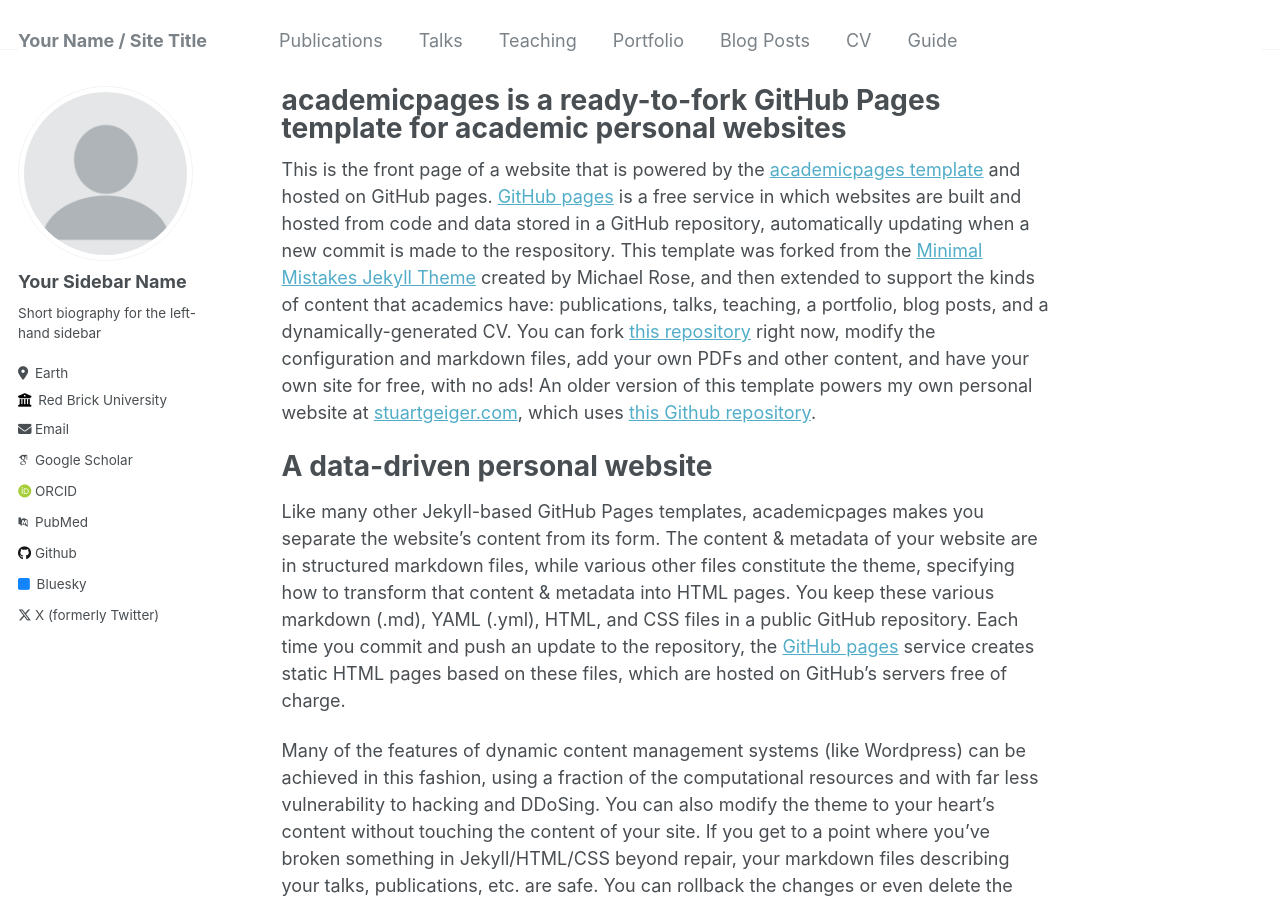
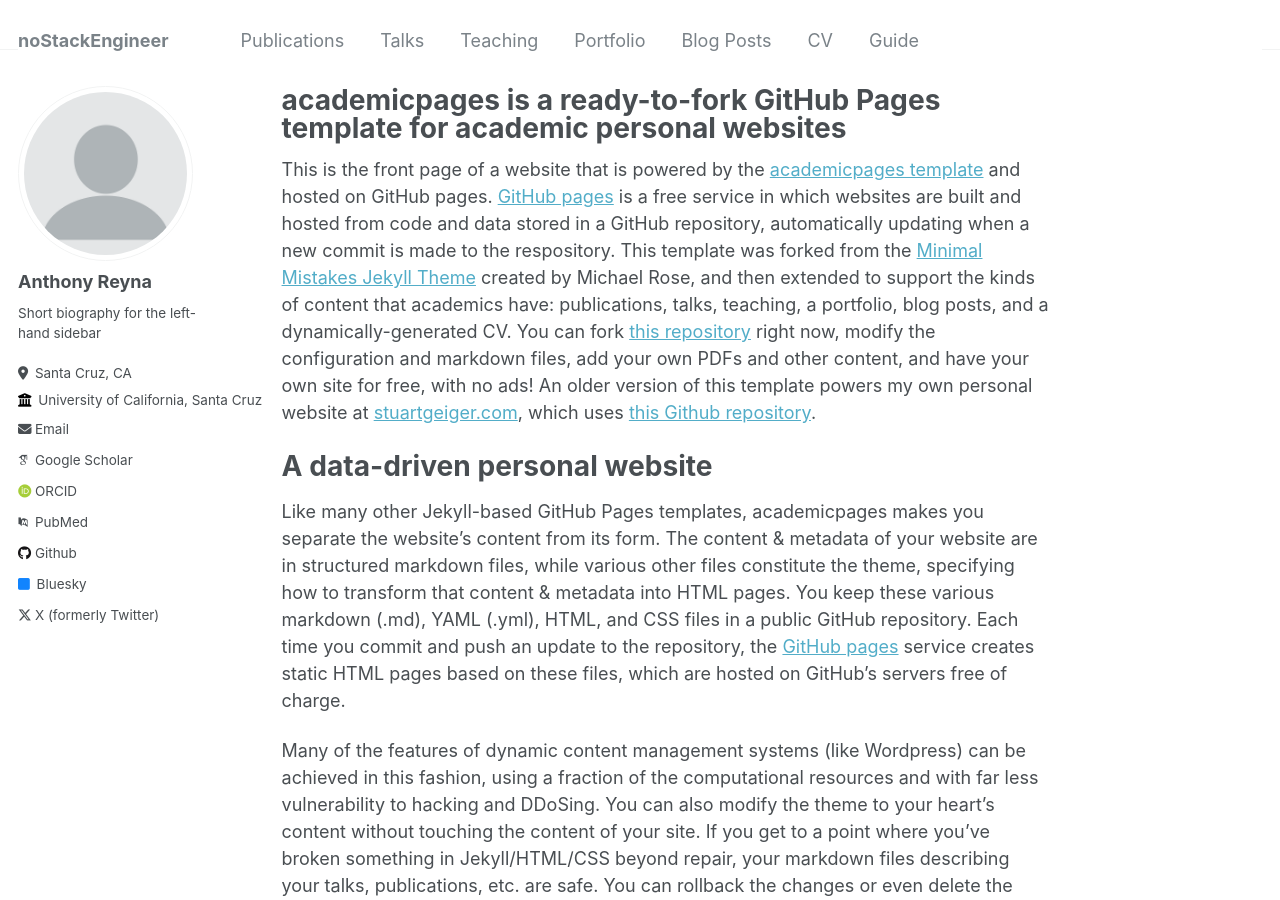
Before and after one commit to noStackEngineer/noStackEngineer.github.io, a Jekyll site: the page built from _pages/about.md, in a window 1280 px wide and 900 px high. Built offline with Jekyll 4.4.1, drawn with Linux system fonts in a browser that asks for light colours; some web fonts are replaced.

Commit message:
getting situated

```diff
--- a/_config.yml
+++ b/_config.yml
@@ -8,7 +8,7 @@
 
 # Basic Site Settings
 locale                   : "en-US"
-title                    : "Your Name / Site Title"
+title                    : "noStackEngineer"
 title_separator          : "-"
 name                     : &name "Your Name"
 description              : &description "personal description"
@@ -22,11 +22,11 @@
 author:
   # Biographic information
   avatar           : "profile.png"
-  name             : "Your Sidebar Name"
+  name             : "Anthony Reyna"
   pronouns         : # example: "she/her"
   bio              : "Short biography for the left-hand sidebar"
-  location         : "Earth"
-  employer         : "Red Brick University"
+  location         : "Santa Cruz, CA"
+  employer         : "University of California, Santa Cruz"
   uri              : # URL
   email            : "none@example.org"
 
```
